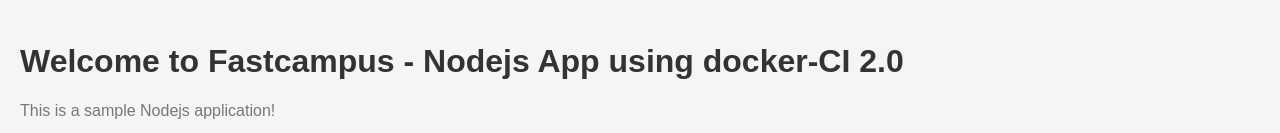
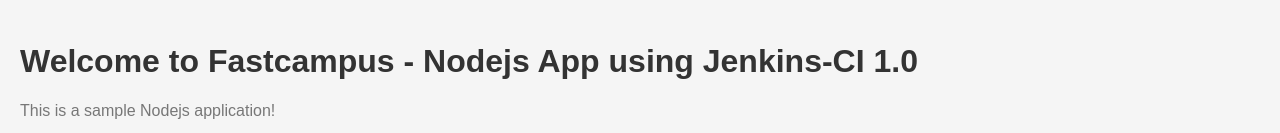
Before and after one commit to jyscode/docker-ci, a website: page public/index.html in a window 1280 px wide. Shown: the part 284-417 px from the top of the page. Drawn offline with Linux system fonts and the light colour scheme.

Commit message:
Jenkins 1.0

```diff
--- a/public/index.html
+++ b/public/index.html
@@ -7,7 +7,7 @@
 </head>
 <body>
   <img src="images/fastcampus.png" alt="fastcampus logo">
-  <h1>Welcome to Fastcampus - Nodejs App using docker-CI 2.0</h1>
+  <h1>Welcome to Fastcampus - Nodejs App using Jenkins-CI 1.0</h1>
   <p>This is a sample Nodejs application!</p>
 </body>
 </html>
```
